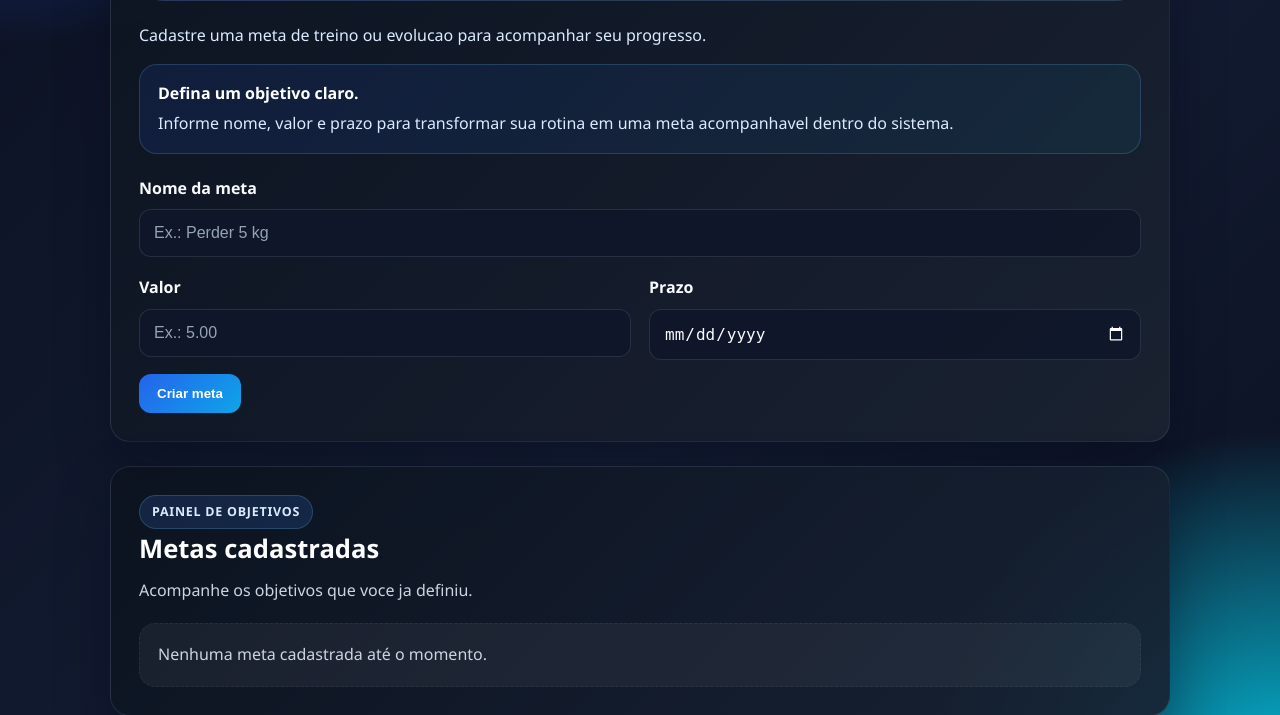
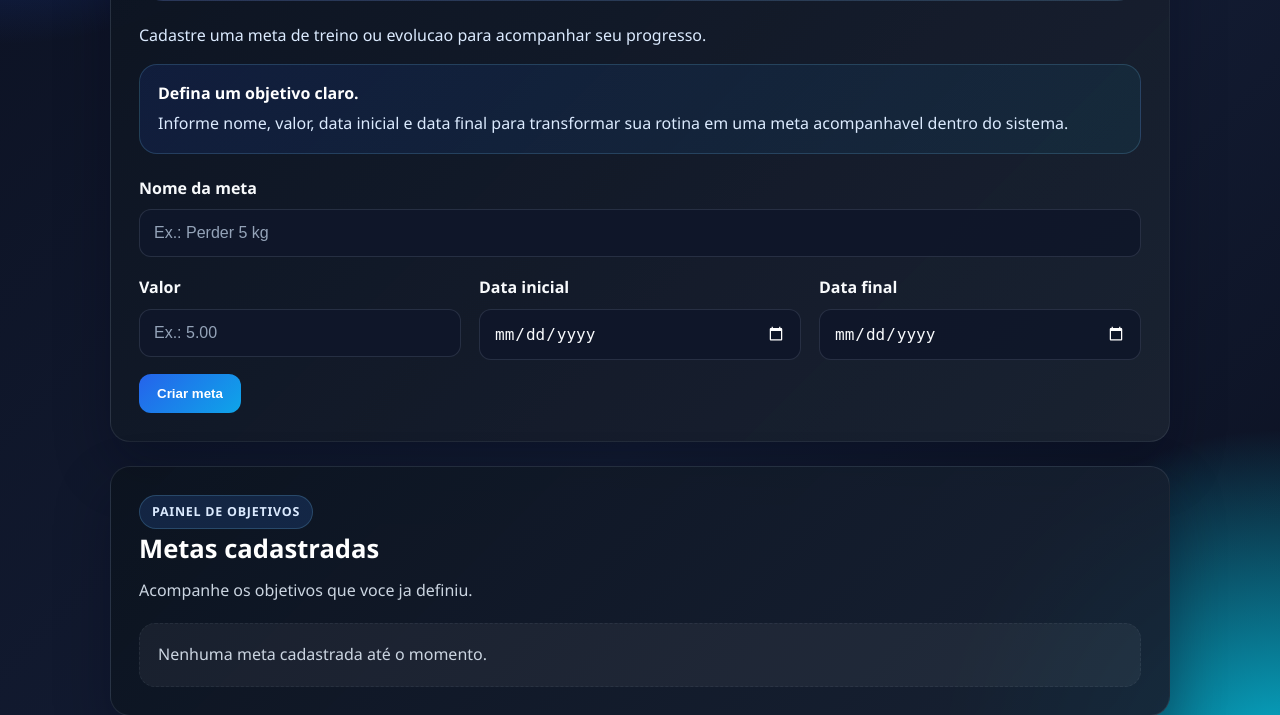
Before and after one commit to marcelof0nseca/GymTrack, a Django app: page /metas/ in a window 1280 px wide. Shown: the part 388-1103 px from the top of the page. Run offline with Django 5.2, Linux system fonts and the light colour scheme; the visitor is signed in with stand-in values (Sample User, id 1); data that the repository does not hold is empty.

Commit message:
fix: exigir data final posterior à data inicial nas metas

```diff
--- a/core/forms.py
+++ b/core/forms.py
@@ -156,18 +156,21 @@ class MedicaoAtletaForm(forms.ModelForm):
 class MetaForm(forms.ModelForm):
     class Meta:
         model = Meta
-        fields = ['nome', 'valor', 'prazo']
+        fields = ['nome', 'valor', 'data_inicio', 'prazo']
         labels = {
             'nome': 'Nome da meta',
             'valor': 'Valor',
-            'prazo': 'Prazo',
+            'data_inicio': 'Data inicial',
+            'prazo': 'Data final',
         }
         widgets = {
+            'data_inicio': forms.DateInput(attrs={'type': 'date'}),
             'prazo': forms.DateInput(attrs={'type': 'date'}),
         }
 
     def __init__(self, *args, **kwargs):
         super().__init__(*args, **kwargs)
+        hoje = timezone.localdate().isoformat()
 
         self.fields['nome'].widget.attrs.update({
             'placeholder': 'Ex.: Perder 5 kg',
@@ -178,8 +181,11 @@ class MetaForm(forms.ModelForm):
             'min': '0.01',
             'inputmode': 'decimal',
         })
+        self.fields['data_inicio'].widget.attrs.update({
+            'min': hoje,
+        })
         self.fields['prazo'].widget.attrs.update({
-            'min': timezone.localdate().isoformat(),
+            'min': hoje,
         })
 
     def clean_nome(self):
@@ -194,11 +200,27 @@ class MetaForm(forms.ModelForm):
             raise forms.ValidationError('O valor da meta deve ser maior que zero.')
         return valor
 
+    def clean_data_inicio(self):
+        data_inicio = self.cleaned_data['data_inicio']
+        if data_inicio < timezone.localdate():
+            raise forms.ValidationError('A data de início não pode estar no passado.')
+        return data_inicio
+
     def clean_prazo(self):
         prazo = self.cleaned_data['prazo']
         if prazo < timezone.localdate():
             raise forms.ValidationError('O prazo da meta não pode estar no passado.')
         return prazo
+
+    def clean(self):
+        cleaned_data = super().clean()
+        data_inicio = cleaned_data.get('data_inicio')
+        prazo = cleaned_data.get('prazo')
+
+        if data_inicio and prazo and prazo <= data_inicio:
+            self.add_error('prazo', 'A data final deve ser posterior à data inicial.')
+
+        return cleaned_data
 
 
 class ExercicioForm(forms.ModelForm):
--- a/core/models.py
+++ b/core/models.py
@@ -21,6 +21,7 @@ class Meta(models.Model):
     usuario = models.ForeignKey(User, on_delete=models.CASCADE, related_name='metas')
     nome = models.CharField(max_length=100)
     valor = models.DecimalField(max_digits=10, decimal_places=2)
+    data_inicio = models.DateField(default=timezone.localdate)
     prazo = models.DateField()
     status = models.CharField(max_length=20, choices=STATUS_CHOICES, default='em_andamento')
     data_conclusao = models.DateTimeField(null=True, blank=True)
--- a/core/templates/core/metas.html
+++ b/core/templates/core/metas.html
@@ -9,7 +9,7 @@
                 <h2 class="section-title">Criar meta</h2>
         <div class="metas-callout">
             <strong>Defina um objetivo claro.</strong>
-            Informe nome, valor e prazo para transformar sua rotina em uma meta acompanhavel dentro do sistema.
+            Informe nome, valor, data inicial e data final para transformar sua rotina em uma meta acompanhavel dentro do sistema.
         </div>
             </div>
 
@@ -37,7 +37,7 @@
 
         <div class="metas-callout">
             <strong>Defina um objetivo claro.</strong>
-            Informe nome, valor e prazo para transformar sua rotina em uma meta acompanhavel dentro do sistema.
+            Informe nome, valor, data inicial e data final para transformar sua rotina em uma meta acompanhavel dentro do sistema.
         </div>
 
         <form method="post">
@@ -55,14 +55,26 @@
                 </div>
 
                 <div class="form-group">
-                    <label for="{{ form.prazo.id_for_label }}">Prazo</label>
+                    <label for="{{ form.data_inicio.id_for_label }}">Data inicial</label>
+                    {{ form.data_inicio }}
+                </div>
+
+                <div class="form-group">
+                    <label for="{{ form.prazo.id_for_label }}">Data final</label>
                     {{ form.prazo }}
                 </div>
             </div>
 
             {% if form.errors %}
                 <div class="alert alert-error">
-                    Verifique os dados informados antes de salvar a meta.
+                    {% for field in form %}
+                        {% for error in field.errors %}
+                            <p>{{ error }}</p>
+                        {% endfor %}
+                    {% endfor %}
+                    {% for error in form.non_field_errors %}
+                        <p>{{ error }}</p>
+                    {% endfor %}
                 </div>
             {% endif %}
 
@@ -86,7 +98,7 @@
                 <div class="metas-next-card">
                     <span>Proxima prioridade</span>
                     <strong>{{ proxima_meta.nome }}</strong>
-                    <small>Prazo {{ proxima_meta.prazo|date:'d/m/Y' }}</small>
+                    <small>De {{ proxima_meta.data_inicio|date:'d/m/Y' }} ate {{ proxima_meta.prazo|date:'d/m/Y' }}</small>
                 </div>
             {% endif %}
         </div>
@@ -109,11 +121,12 @@
                             <div class="meta-heading-row">
                                 <strong>{{ meta.nome }}</strong>
                                 <span class="meta-deadline-chip meta-deadline-chip--{{ meta.status_css_slug }}">
-                                    Prazo {{ meta.prazo|date:'d/m/Y' }}
+                                    Final {{ meta.prazo|date:'d/m/Y' }}
                                 </span>
                             </div>
                             <span>Valor alvo: {{ meta.valor|floatformat:2 }}</span>
-                            <span>Prazo: {{ meta.prazo|date:'d/m/Y' }}</span>
+                            <span>Inicio: {{ meta.data_inicio|date:'d/m/Y' }}</span>
+                            <span>Data final: {{ meta.prazo|date:'d/m/Y' }}</span>
                             {% if meta.status == 'concluida' and meta.data_conclusao %}
                                 <span>Concluída em {{ meta.data_conclusao|date:'d/m/Y H:i' }}</span>
                             {% endif %}
--- a/core/views.py
+++ b/core/views.py
@@ -374,9 +374,6 @@ def metas_view(request):
                 messages.success(request, 'Meta criada com sucesso!')
                 return redirect('metas')
 
-        for errors in form.errors.values():
-            for error in errors:
-                messages.error(request, error)
     else:
         form = MetaForm()
 
--- a/static/css/style.css
+++ b/static/css/style.css
@@ -1296,6 +1296,18 @@ img {
     color: #ffffff;
 }
 
+.metas-page .form-grid {
+    grid-template-columns: repeat(3, minmax(0, 1fr));
+}
+
+.metas-page .alert-error p {
+    margin: 0;
+}
+
+.metas-page .alert-error p + p {
+    margin-top: 8px;
+}
+
 .metas-list-header,
 .athlete-list-header {
     display: flex;
```
Also changed, not shown: core/tests.py (+25 -0 lines), core/migrations/0007_meta_data_inicio.py (added).
